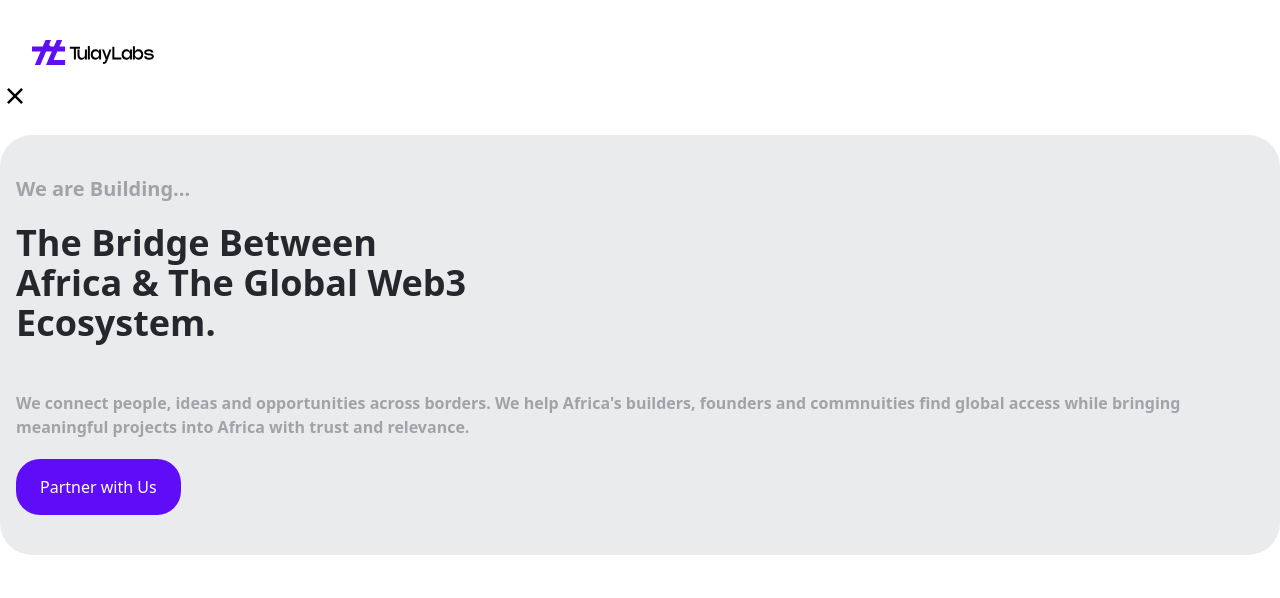
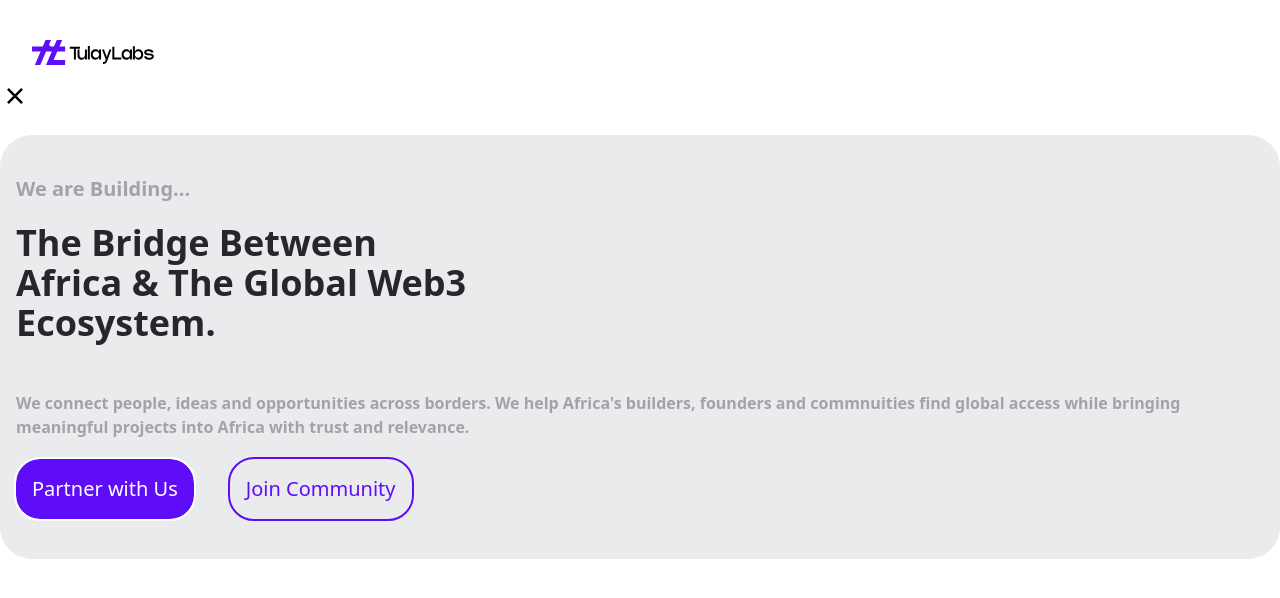
Before and after one commit to Developerfiyin/Tulay-Labs, a React (Vite) app: page / in a window 1280 px wide. Shown: the top 598 px of the page. Built offline with nearby package versions, Linux system fonts and the light colour scheme.

Commit message:
styled buttons

```diff
--- a/src/Components/Hero.jsx
+++ b/src/Components/Hero.jsx
@@ -12,7 +12,13 @@ const Hero = () => {
 
        <h4 className='font-semibold '>We connect people, ideas and opportunities across borders. We help Africa's builders, founders
          and commnuities find global access while bringing meaningful projects into Africa with trust and relevance.</h4>
-         <button className='bg-(--purple) px-6 text-white rounded-3xl mx-auto ml-0 py-4 border-none '>Partner with Us</button>
+
+           <div>
+         <button className='bg-(--purple) hover:bg-white hover:outline-(--purple) outline-2 hover:text-(--purple) text-xl font-medium px-4 text-white rounded-3xl mx-auto mr-9 ml-0 py-4 border-none'>Partner with Us</button>
+       <button className='hover:bg-(--purple) hover:text-(--gray-200) px-4 font-medium rounded-3xl mx-auto ml-0 py-4 border-none outline-(--purple) outline-2 text-xl text-(--purple)'>Join Community</button>
+           </div>
+
+
         </div>
 
       </div>
```
